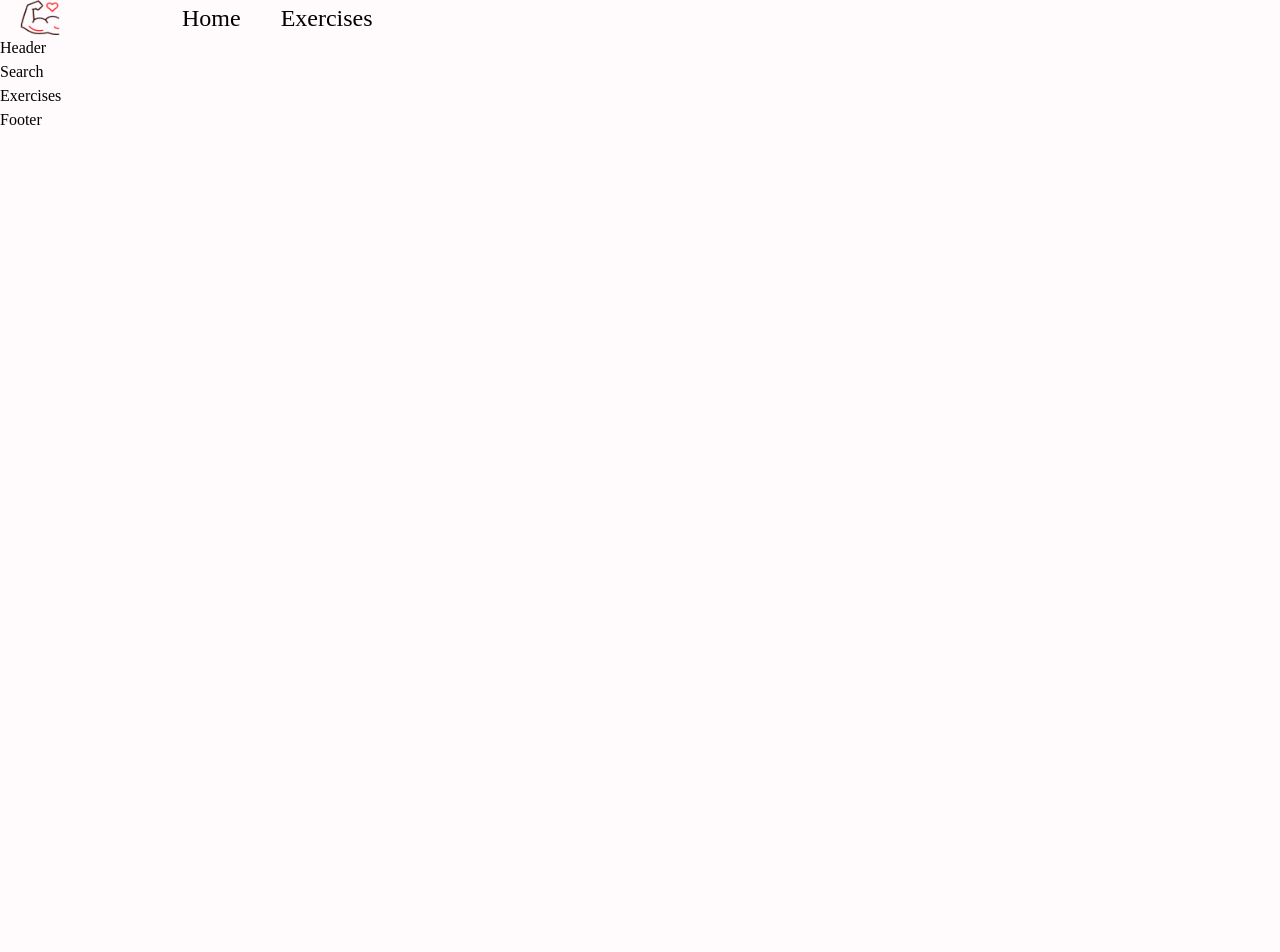
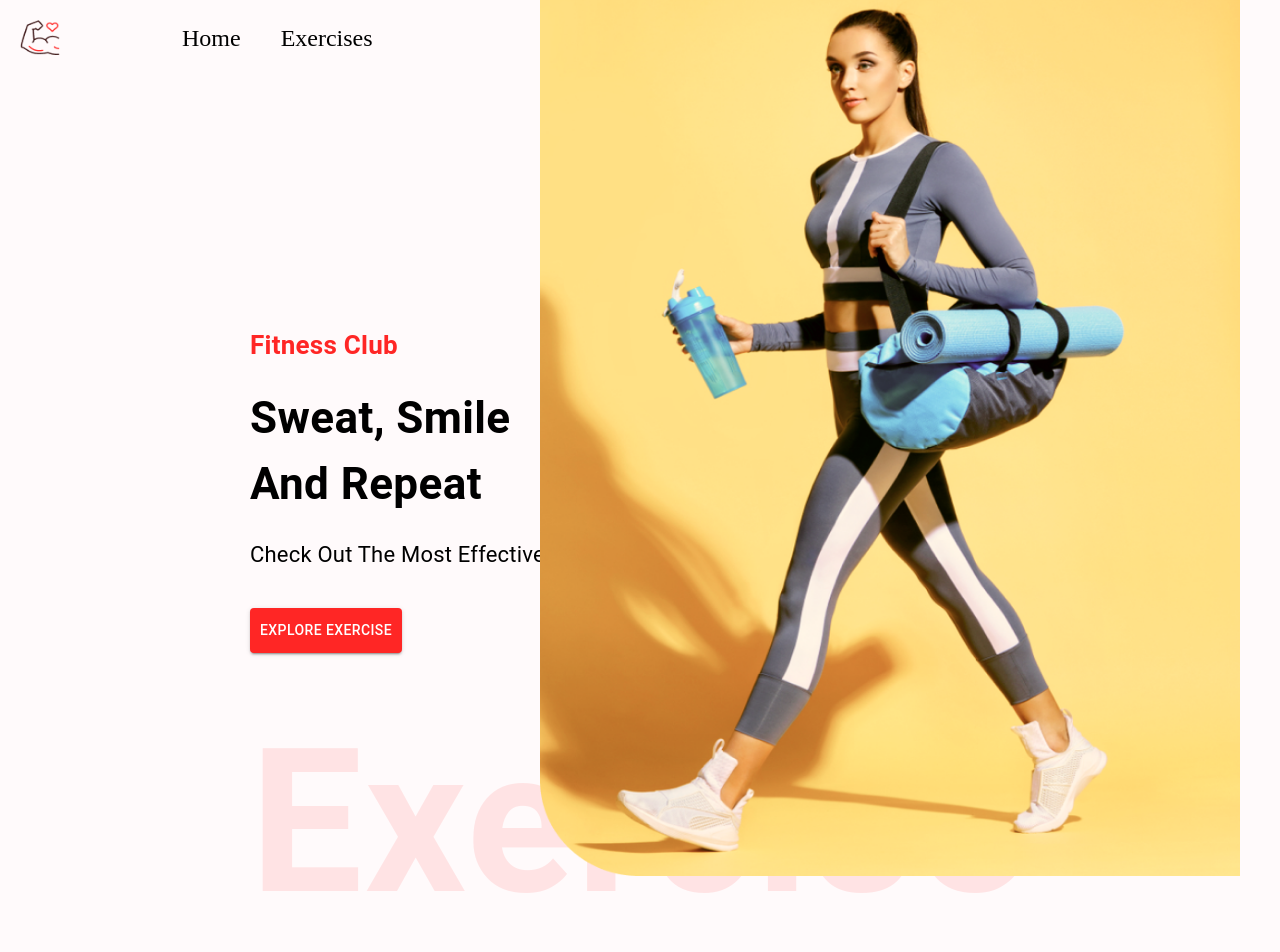
Before and after one commit to kaiesmahmud/Fitness-app-vitejs, a React (Vite) app: page / in a window 1280 px wide. Shown: the top 952 px of the page. Before the commit the page ends 800 px from the top, so only its background shows below. Built offline with nearby package versions, Linux system fonts and the light colour scheme.

Commit message:
header component completed

```diff
--- a/src/App.css
+++ b/src/App.css
@@ -59,7 +59,7 @@ body {
     top: 0px;
     width: 700px;
     height: 900px;
-    margin-top: -330px;
+    margin-top: -150px;
 
   }
 
--- a/src/components/Header.jsx
+++ b/src/components/Header.jsx
@@ -1,8 +1,71 @@
 import React from 'react'
+//elements
+import { Box, Button, Stack, Typography } from '@mui/material'
+//img
+import banner from '../assets/images/banner.png'
 
 const Header = () => {
   return (
-    <div>Header</div>
+    <Box
+        textTransform="capitalize"
+        sx={{
+            mt: { lg: '50px' , xs: '70px'},
+            ml: { sm:'50px'}
+        }}
+        position="relative"
+        p="200px"
+    >
+        <Typography
+            color="#ff2625"
+            fontWeight="600"
+            fontSize="26px"
+        >
+            fitness club
+        </Typography>
+        <Typography
+            fontWeight={700}
+            sx={{ fontSize: {
+                lg: '44px',
+                xs: '40px'
+            }}}
+            my={"20px"}
+        >
+            sweat, smile <br /> and repeat
+        </Typography>
+        <Typography
+            fontSize={22}
+            lineHeight={"35px"}
+            mb={2}
+        >
+            check out the most effective exercises
+        </Typography>
+        <Button
+            variant='contained'
+            color='error'
+            href='#exercises'
+            sx={{
+                background: '#ff2625',
+                padding: '10px',
+                marginY: "20px"
+            }}
+
+        >
+            Explore exercise
+        </Button>
+        <Typography
+            fontSize={"200px"}
+            color={"#ff2625"}
+            sx={{
+                opacity: '0.1',
+                display: { lg: 'block' , xs: 'none'}
+            }}
+            fontWeight={600}
+
+        >
+            exercise
+        </Typography>
+        <img src={banner} alt="banner" className='hero-banner-img '/>
+    </Box>
   )
 }
 
--- a/src/components/Navbar.jsx
+++ b/src/components/Navbar.jsx
@@ -15,7 +15,7 @@ const Navbar = () => {
           mt:{ sm: '32px', xs: '20px'},
           justifyContent: 'none'
     }}}
-    px={'20px'}
+    p={'20px'}
     >
         <Link to={'/'}>
             <img src={Logo} alt="Logo" className='w-[40px]' />
--- a/src/pages/Home.jsx
+++ b/src/pages/Home.jsx
@@ -1,5 +1,7 @@
 import React from 'react'
+//elements
 import { Box } from '@mui/material'
+//components
 import Header from '../components/Header'
 import Search from '../components/Search'
 import Exercises from '../components/Exercises'
```
